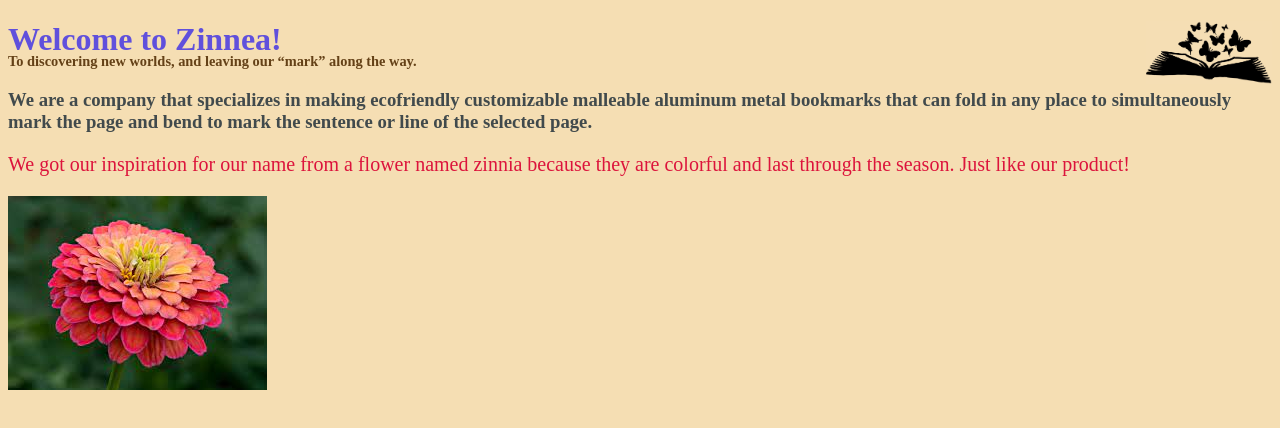
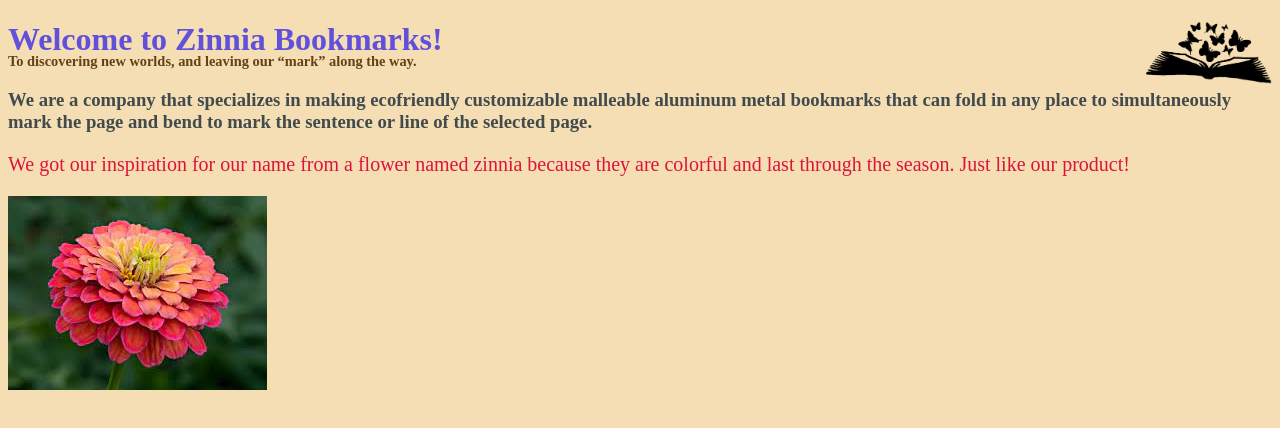
Before and after one commit to Azuthedog1/Zinnea, a plain HTML site: page index.html in a window 1280 px wide. Drawn offline with Linux system fonts and the light colour scheme.

Commit message:
Update index.html

```diff
--- a/index.html
+++ b/index.html
@@ -6,7 +6,7 @@
    <link rel="stylesheet" href="styles.css">
  </head>
  <body>
-   <h1>Welcome to Zinnea!</h1>
+   <h1>Welcome to Zinnia Bookmarks!</h1>
    <h4> To discovering new worlds, and leaving our “mark” along the way. </h4>
    <h3>We are a company that specializes in making ecofriendly customizable malleable aluminum metal bookmarks that can fold in any place to simultaneously mark the page and bend to mark the sentence or line of the selected page. </h3>
    <h2></h2>
```
